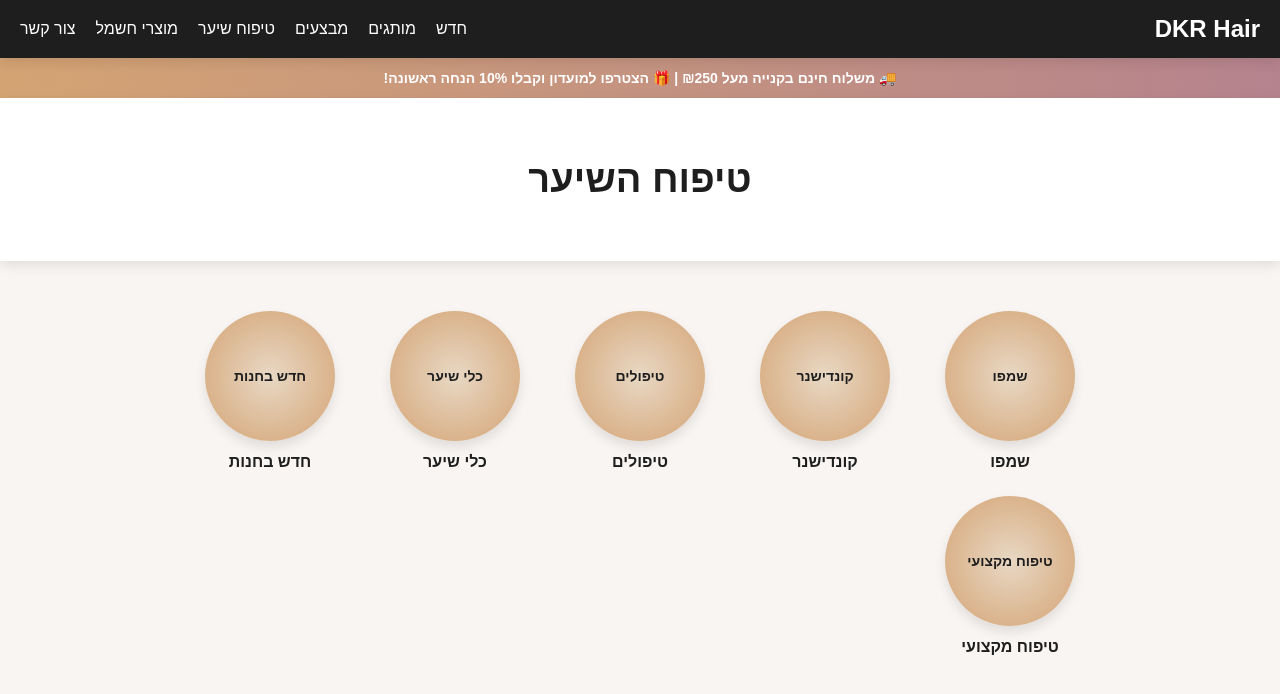
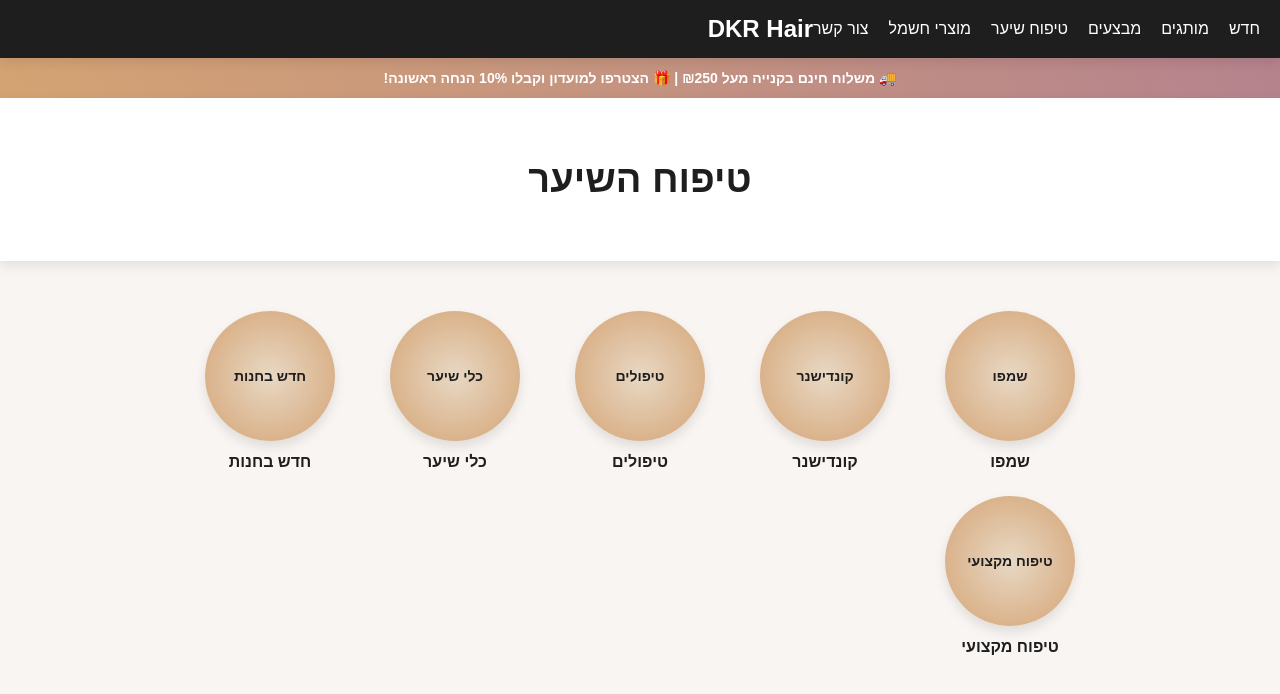
Before and after one commit to malachi37/dkr-hair, a plain HTML site: page index.html in a window 1280 px wide. Drawn offline with Linux system fonts and the light colour scheme.

Commit message:
Update index.html

```diff
--- a/index.html
+++ b/index.html
@@ -21,7 +21,7 @@
         /* ניווט עליון */
         .navbar {
             display: flex;
-            justify-content: space-between;
+            justify-content: flex-end; /* מצמיד את התפריט לימין */
             align-items: center;
             padding: 15px 20px;
             background-color: #1E1E1E; /* שחור עמוק */
@@ -36,6 +36,7 @@
             font-size: 24px;
             font-weight: bold;
             color: white;
+            margin-left: auto; /* מציב את הלוגו בצד השמאלי */
         }
 
         .navbar .menu {
@@ -127,7 +128,6 @@
 
     <!-- ניווט עליון -->
     <div class="navbar">
-        <div class="logo">DKR Hair</div>
         <div class="menu">
             <a href="#">חדש</a>
             <a href="#">מותגים</a>
@@ -136,6 +136,7 @@
             <a href="#">מוצרי חשמל</a>
             <a href="#">צור קשר</a>
         </div>
+        <div class="logo">DKR Hair</div>
     </div>
 
     <!-- באנר פרסומי -->
```
